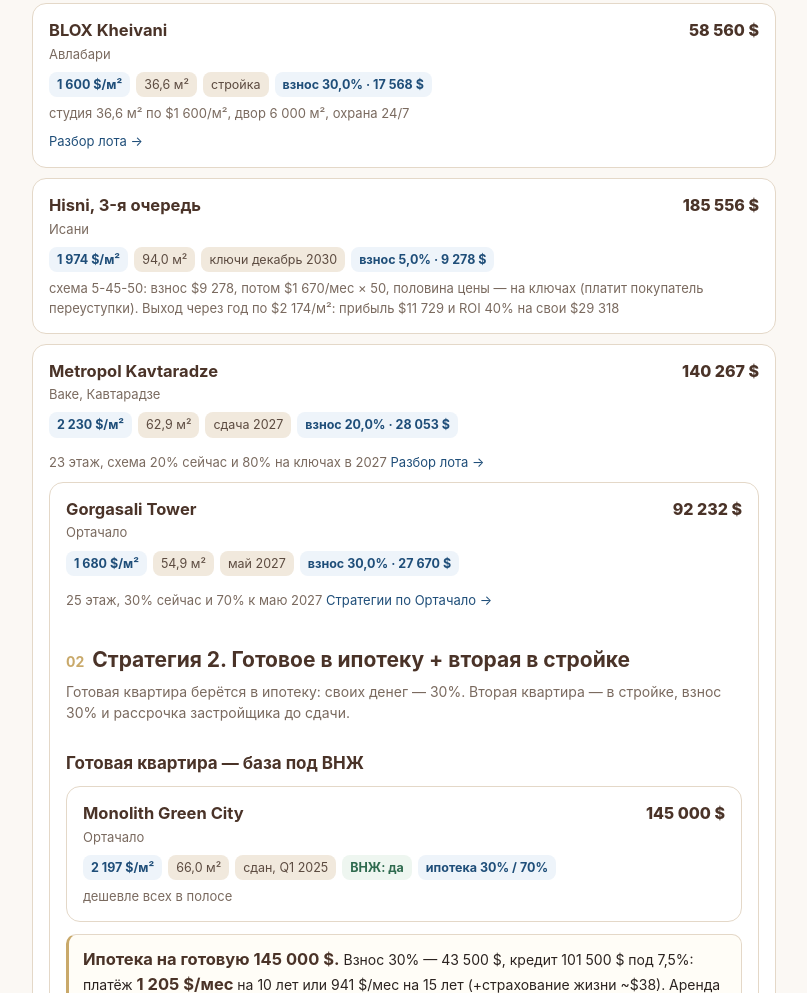
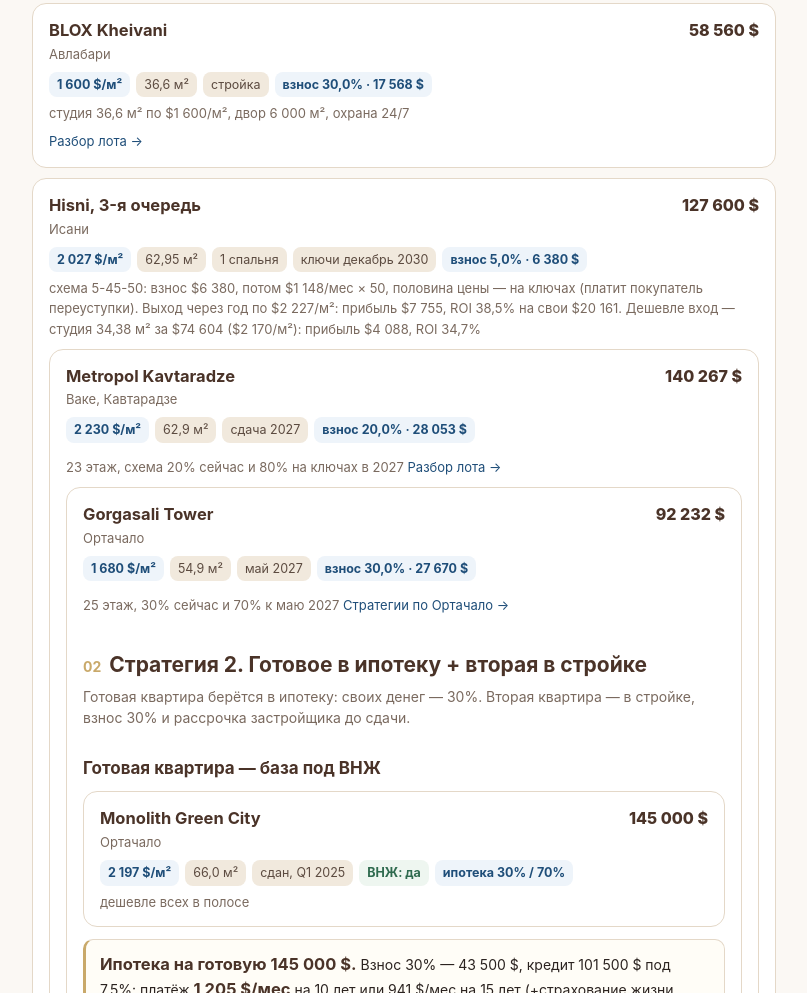
Before and after one commit to Niko1504/tbilisi-200k-mixer, a plain HTML site: page catalog/index.html in a window 1280 px wide. Shown: the part 1529-2522 px from the top of the page, without its empty margins (236-1043 px from the left). Drawn offline with Linux system fonts and the light colour scheme.

Commit message:
Hisni: 1 спальня 62,95 м² вместо 94 м², добавлена студия 34,38 м²

```diff
--- a/catalog/index.html
+++ b/catalog/index.html
@@ -105,12 +105,10 @@ footer{color:var(--muted);font-size:12px;margin-top:32px;border-top:1px solid va
       <a href="https://verita.bot-jarvis.com/client200k/blox/" target="_blank" rel="noopener">Разбор лота →</a>
     </div><div class="lot">
       <div class="top"><div><b>Hisni, 3-я очередь</b><div class="dist">Исани</div></div>
-      <div class="price">185 556 $</div></div>
-      <div class="chips"><span class="chip hi">1 974 $/м²</span><span class="chip">94,0 м²</span><span class="chip">ключи декабрь 2030</span><span class="chip hi">взнос 5,0% · 9 278 $</span></div><div class="note">схема 5-45-50: взнос $9 278, потом $1 670/мес × 50, половина цены — на ключах (платит покупатель переуступки). Выход через год по $2 174/м²: прибыль $11 729 и ROI 40% на свои $29 318</div>
-
-    </div>
-
-  <div class="lot">
+      <div class="price">127 600 $</div></div>
+      <div class="chips"><span class="chip hi">2 027 $/м²</span><span class="chip">62,95 м²</span><span class="chip">1 спальня</span><span class="chip">ключи декабрь 2030</span><span class="chip hi">взнос 5,0% · 6 380 $</span></div><div class="note">схема 5-45-50: взнос $6 380, потом $1 148/мес × 50, половина цены — на ключах (платит покупатель переуступки). Выход через год по $2 227/м²: прибыль $7 755, ROI 38,5% на свои $20 161. Дешевле вход — студия 34,38 м² за $74 604 ($2 170/м²): прибыль $4 088, ROI 34,7%
+      </div>
+    <div class="lot">
       <div class="top"><div><b>Metropol Kavtaradze</b><div class="dist">Ваке, Кавтарадзе</div></div>
       <div class="price">140 267 $</div></div>
       <div class="chips"><span class="chip hi">2 230 $/м²</span><span class="chip">62,9 м²</span><span class="chip">сдача 2027</span><span class="chip hi">взнос 20,0% · 28 053 $</span></div><div class="note">23 этаж, схема 20% сейчас и 80% на ключах в 2027
```
